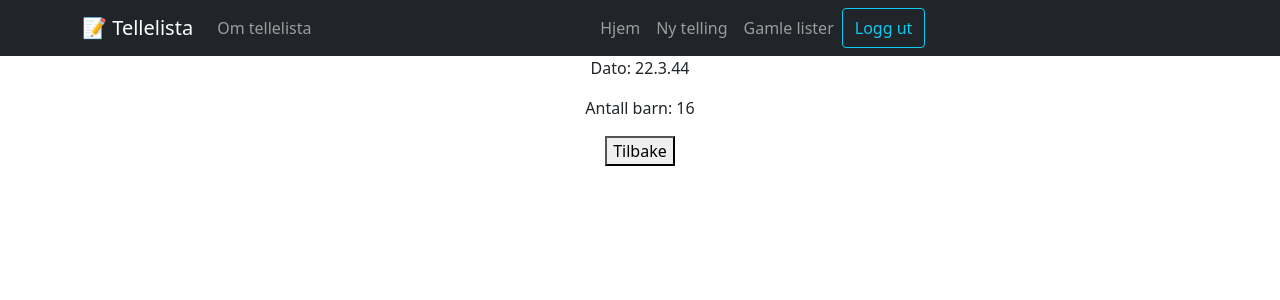
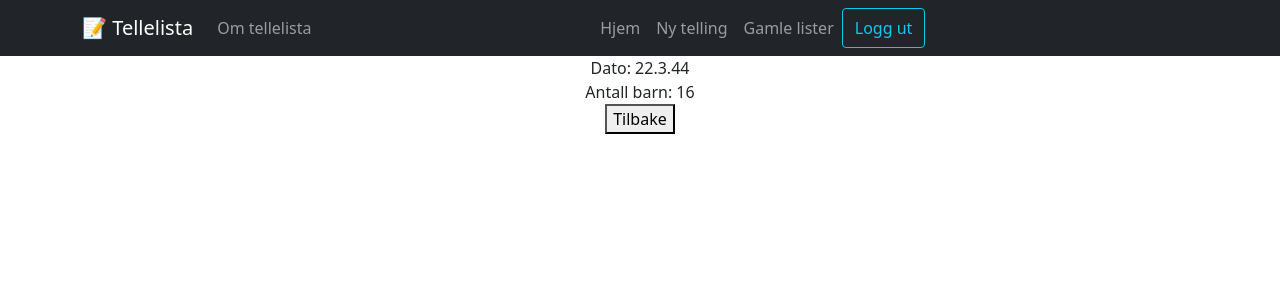
Before and after one commit to torhenningegenes/telleliste, a Next.js app: page /telling/telling-er-registrert in a window 1280 px wide. Shown: the top 300 px of the page. Built offline with nearby package versions, Linux system fonts and the light colour scheme; no server answers; sample sign-in values are in the browser's storage.

Commit message:
trying to fix error

```diff
--- /dev/null
+++ b/components/layout/bg-color.js
@@ -0,0 +1,5 @@
+function BgColor() {
+  return <div className="bg-light w-100 bg"></div>;
+}
+
+export default BgColor;
--- a/pages/Reg/barnegruppe.js
+++ b/pages/Reg/barnegruppe.js
@@ -10,7 +10,6 @@ export default function Barnegruppe(props) {
         <h4>Lag ny telleliste</h4>
         <h5>Tilstede</h5>
         <ul>
-          {" "}
           {sortedBarn.map((sortedBarn) => {
             return (
               <Kid
--- a/pages/telling/telling-er-registrert.js
+++ b/pages/telling/telling-er-registrert.js
@@ -4,8 +4,8 @@ function TellingErRegistrert() {
   return (
     <div className="container-fluid text-center">
       <h1>Telling er registrert!</h1>
-      <p>Dato: 22.3.44</p>
-      <p>Antall barn: 16</p>
+      <div>Dato: 22.3.44</div>
+      <div>Antall barn: 16</div>
       <Link href={"/"}>
         <button>Tilbake</button>
       </Link>
```
